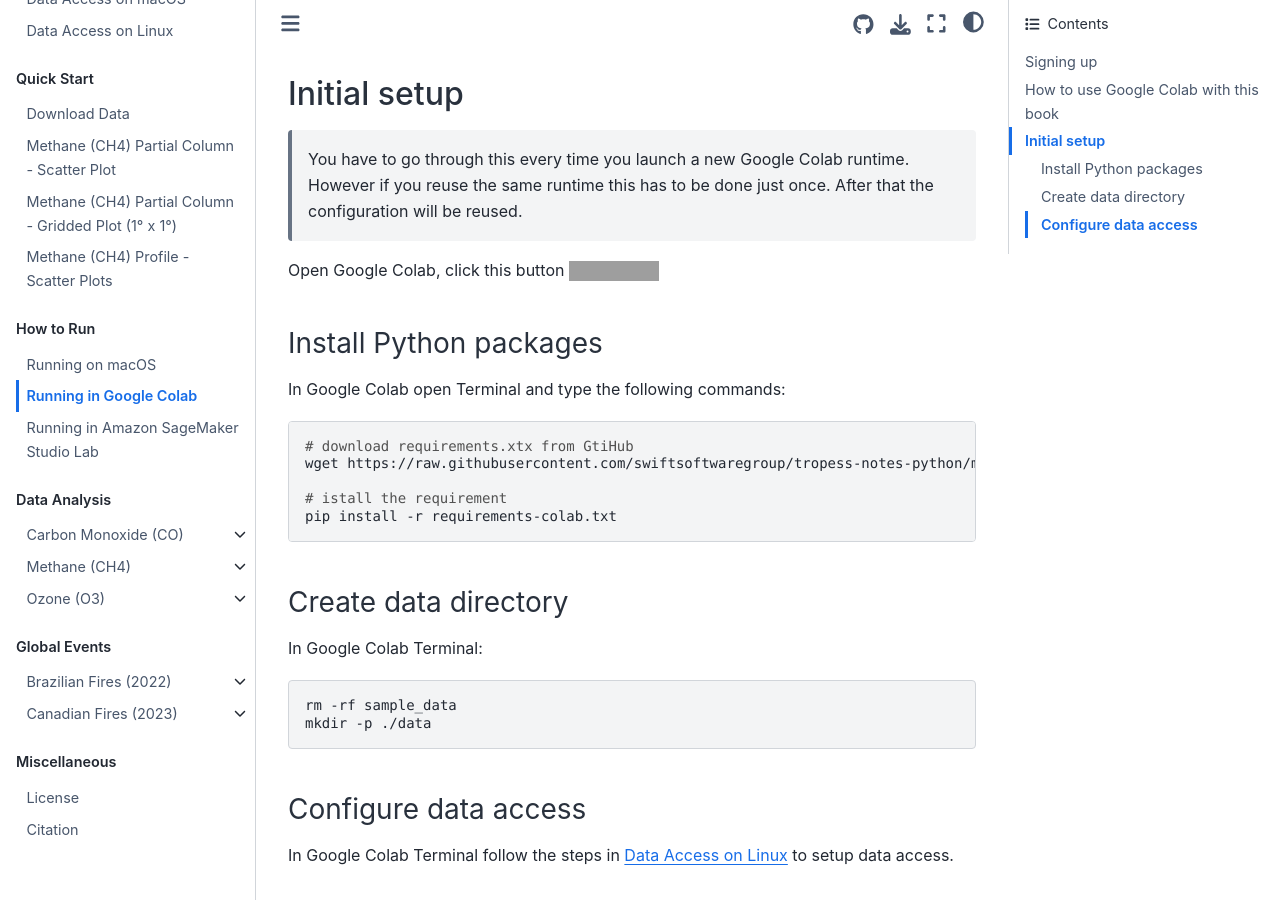
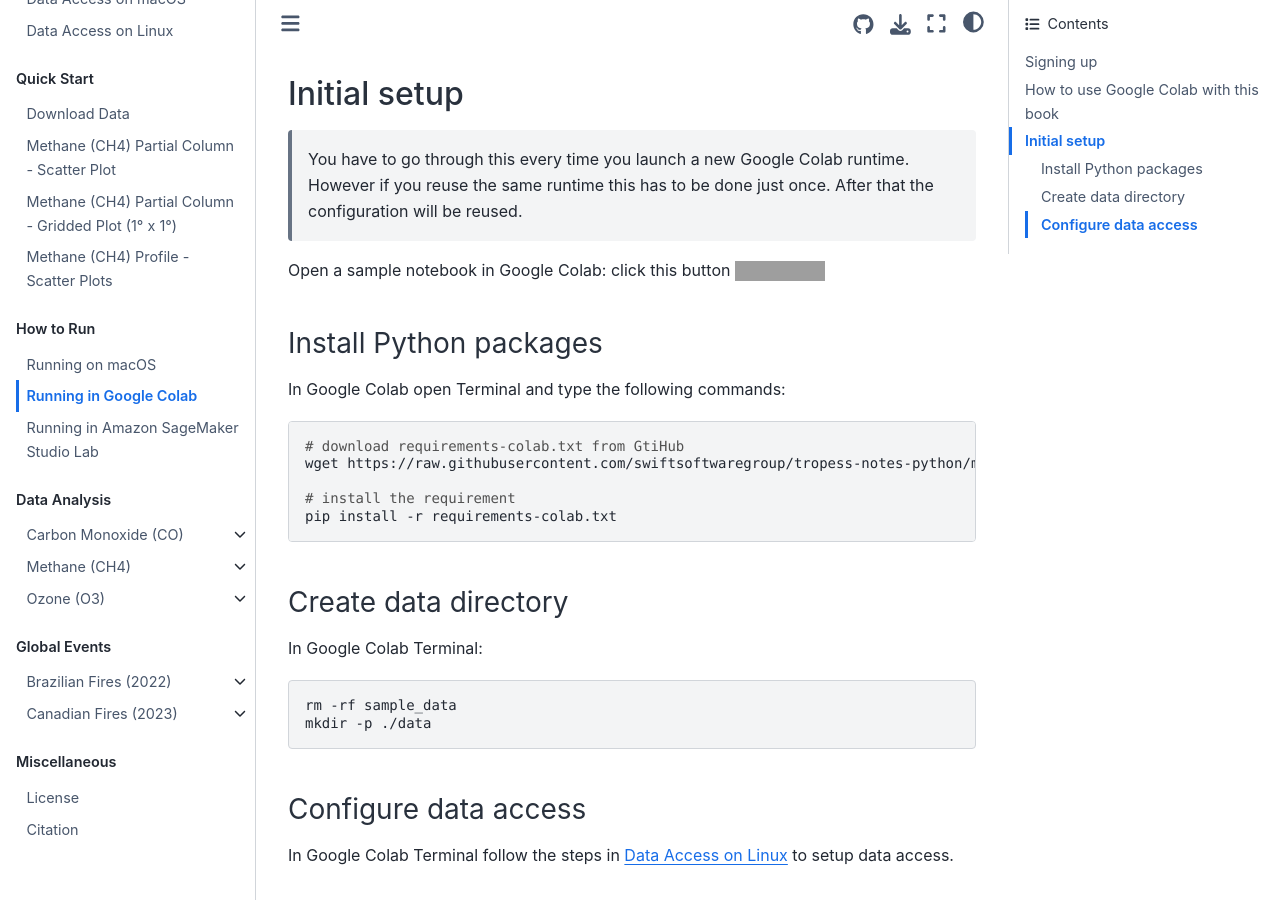
Before and after one commit to swift-earth-science/tropess-notes, a Jupyter Book: the page built from book/how-to-run-google-colab.md, in a window 1280 px wide and 900 px high, scrolled down 629 px. Built offline with Jupyter Book 1.0.4 settings and Sphinx 7.4.7 and the Sphinx Book theme 1.1.4, drawn with Linux system fonts in a browser that asks for light colours; pages that are not in the unit, such as notebooks, are missing from menus; grey boxes are pictures that could not be loaded.

````diff
--- a/book/how-to-run-google-colab.md
+++ b/book/how-to-run-google-colab.md
@@ -20,7 +20,7 @@ Throughout the book, when you see a button like this <a target="_blank" href="ht
 
 > You have to go through this every time you launch a new Google Colab runtime. However if you reuse the same runtime this has to be done just once. After that the configuration will be reused.
 
-Open Google Colab, click this button <a target="_blank" href="https://colab.research.google.com/github/swiftsoftwaregroup/tropess-notes-python/blob/main/book/quick-start-scatter-plot-methane-column.ipynb">
+Open a sample notebook in Google Colab: click this button <a target="_blank" href="https://colab.research.google.com/github/swiftsoftwaregroup/tropess-notes-python/blob/main/book/quick-start-scatter-plot-methane-column.ipynb">
   <img src="https://colab.research.google.com/assets/colab-badge.svg" alt="Open In Colab"/></a>
 
 ### Install Python packages
@@ -28,10 +28,10 @@ Open Google Colab, click this button <a target="_blank" href="https://colab.rese
 In Google Colab open Terminal and type the following commands:
 
 ```bash
-# download requirements.xtx from GtiHub
+# download requirements-colab.txt from GtiHub
 wget https://raw.githubusercontent.com/swiftsoftwaregroup/tropess-notes-python/main/book/requirements-colab.txt
 
-# istall the requirement
+# install the requirement
 pip install -r requirements-colab.txt
 ```
 
````
Also changed, not shown: book/how-to-run-sagemaker-studio-lab.md (+43 -0 lines).
